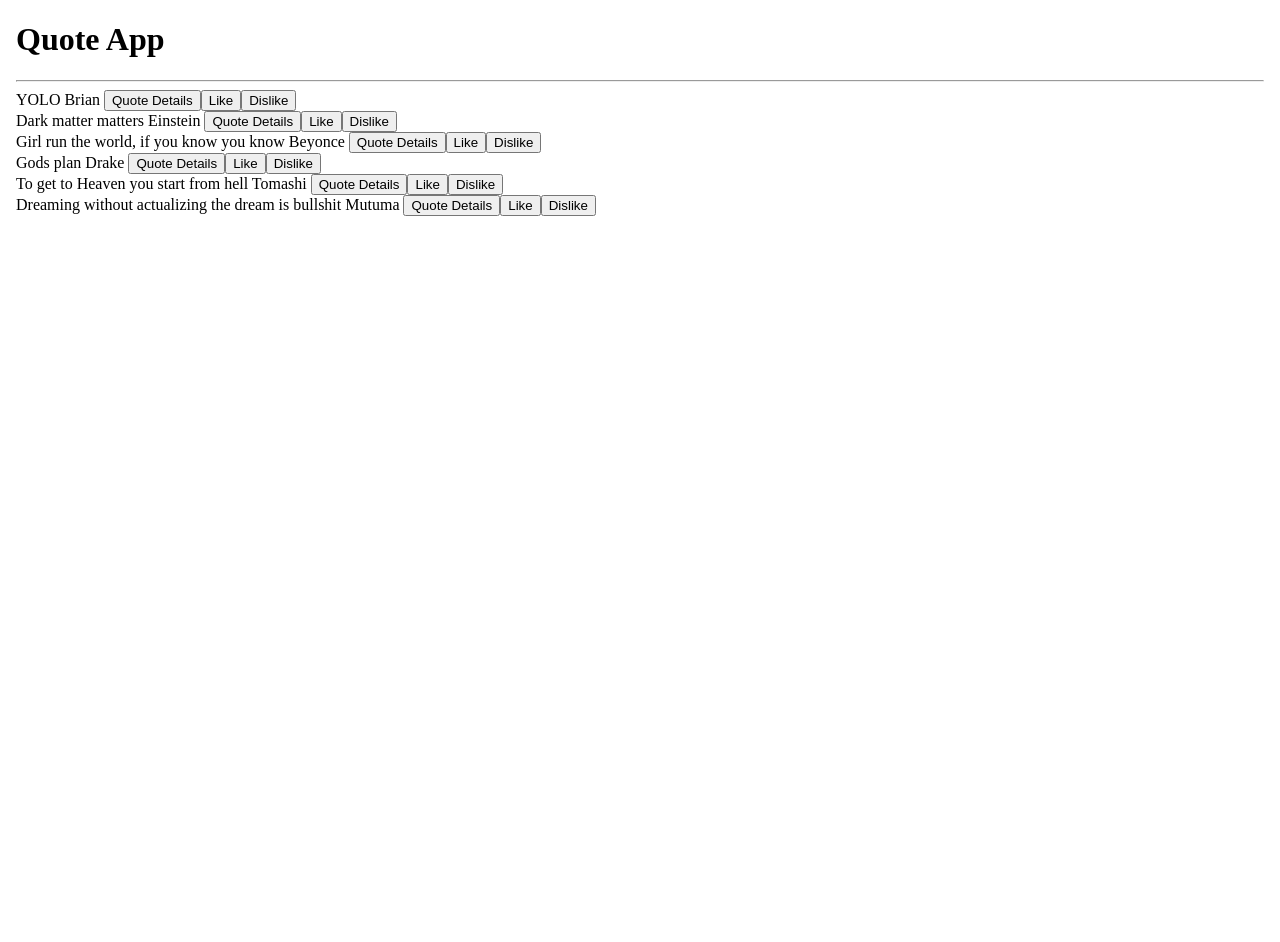
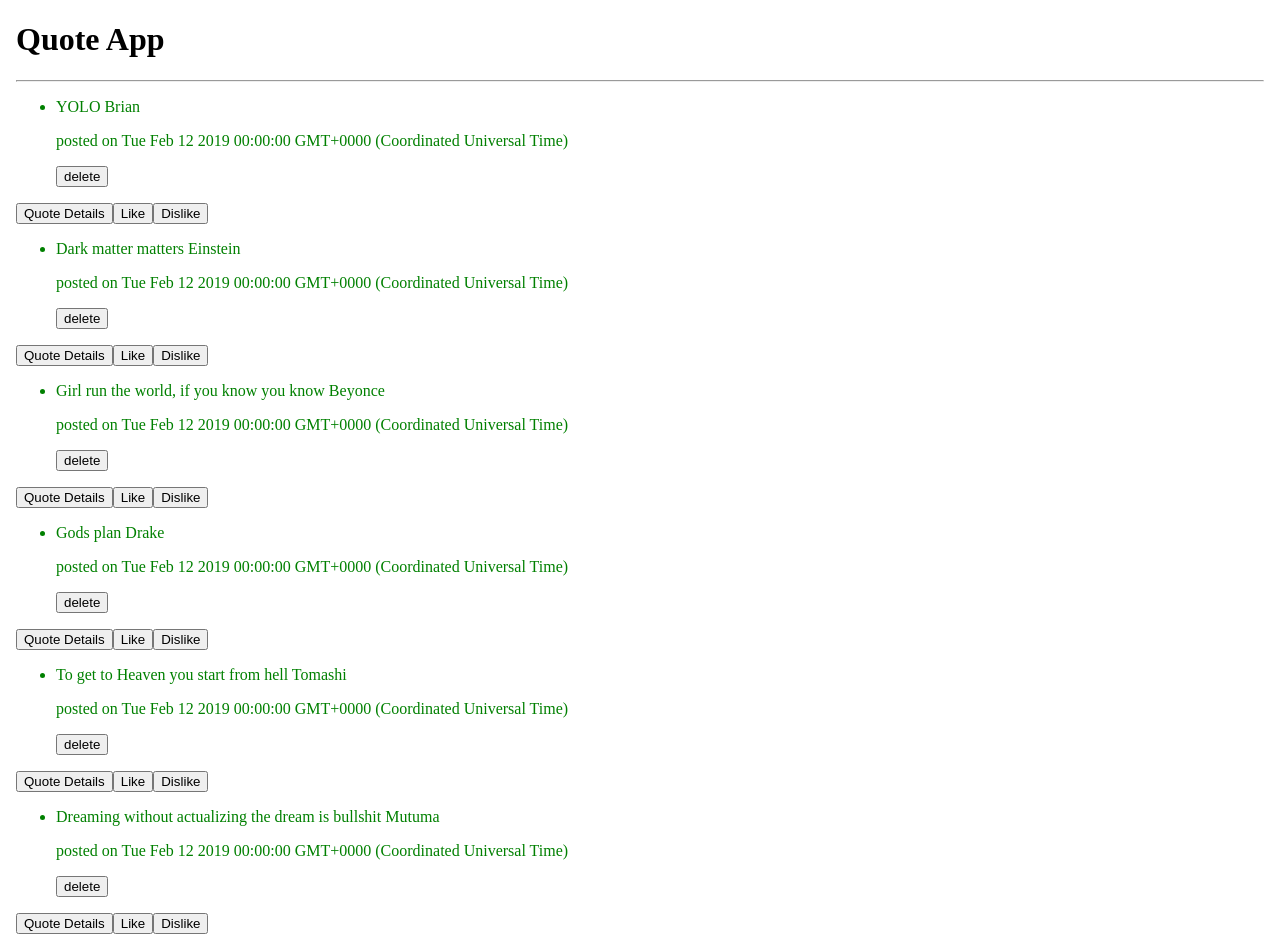
Before and after one commit to Brian-M-code/quotes, an Angular app: page / in a window 1280 px wide. Before the commit the page ends 800 px from the top, so only its background shows below. Built offline with nearby package versions, Linux system fonts and the light colour scheme.

Commit message:
Added an highlight attribute directive

```diff
--- a/src/app/app.module.ts
+++ b/src/app/app.module.ts
@@ -5,12 +5,14 @@ import { AppRoutingModule } from './app-routing.module';
 import { AppComponent } from './app.component';
 import { QuoteComponent } from './quote/quote.component';
 import { QuoteDetailComponent } from './quote-detail/quote-detail.component';
+import { HighlightDirective } from './highlight.directive';
 
 @NgModule({
   declarations: [
     AppComponent,
     QuoteComponent,
-    QuoteDetailComponent
+    QuoteDetailComponent,
+    HighlightDirective
   ],
   imports: [
     BrowserModule,
--- /dev/null
+++ b/src/app/highlight.directive.ts
@@ -0,0 +1,11 @@
+import { Directive, ElementRef } from '@angular/core';
+
+@Directive({
+  selector: '[appHighlight]'
+})
+export class HighlightDirective {
+
+  constructor(private elem:ElementRef) {
+    this.elem.nativeElement.style.color='green';
+}
+}
--- a/src/app/quote.ts
+++ b/src/app/quote.ts
@@ -5,6 +5,7 @@ export class Quote {
 
     constructor(public author:string, public quote: string, public complete:Date)
     {
+        this.showQuotes= false;
         this.likeVotes=0;
         this.dislikeVotes=0;
     }
--- a/src/app/quote/quote.component.html
+++ b/src/app/quote/quote.component.html
@@ -11,8 +11,9 @@
     <div class="row">
         <div class="col-md-6">
             <div *ngFor='let quote of quotes; let i=index'>
-                {{quote.quote}}
+                <ul><li appHighlight>{{quote.quote}}
                 {{quote.author}}
+                <app-quote-detail [quote]='quote'></app-quote-detail></li></ul>
                 <button (click)='displayDetails(i)' class=btn btn->Quote Details</button>
                 <button (click)=addLikeVotes(i)>Like</button>
                 <button (click)=addDislikeVotes(i)>Dislike</button>
```
Also changed, not shown: src/app/quote-detail/quote-detail.component.ts (+4 -6 lines), 1 other file (tests, documents, lock files or other folders).
